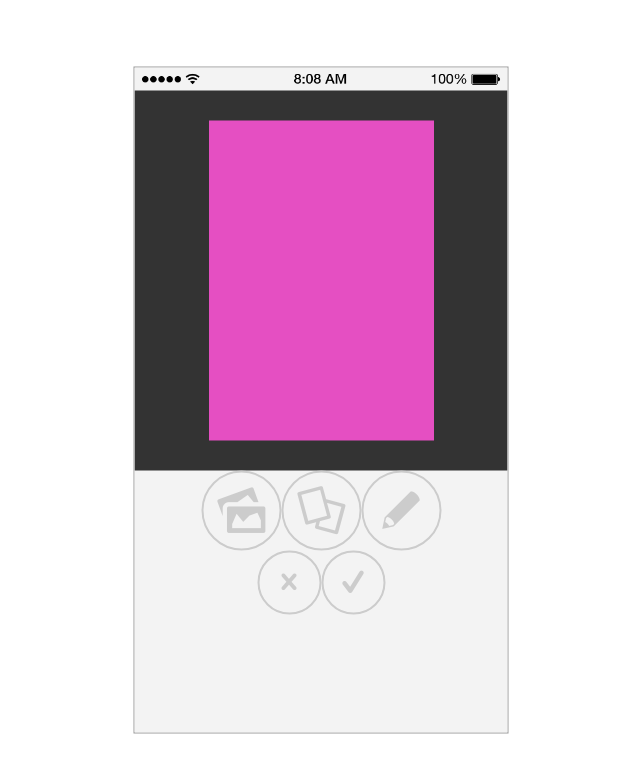
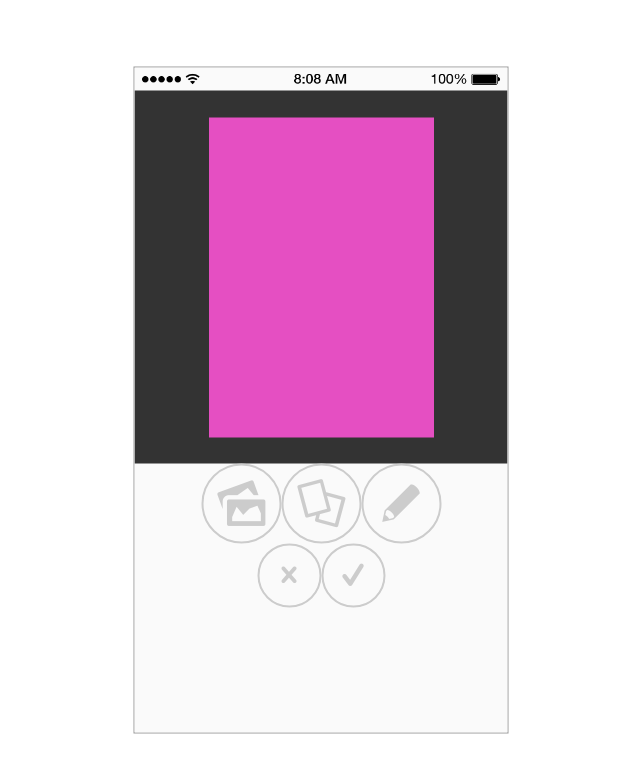
Before and after one commit to domwashburn/mobile-configurator, a website: page index.html in a window 1280 px wide. Shown: the whole page, without its empty margins (319-959 px from the left). Drawn offline with nearby package versions, Linux system fonts and the light colour scheme.

Commit message:
changed the styling for the keyboard up state of the card holder

```diff
--- a/assets/scss/style.scss
+++ b/assets/scss/style.scss
@@ -61,13 +61,10 @@ $susy: (
 
 .app__contents {
 	//@extend .fit-frame;
-	background-color: #F3F3F3;
+	background-color: #FAFAFA;
 	padding-top: 23px;
 	height: 100%;
 	width: 100%;
- 	&.keyboard-up {
-		padding-bottom: 262px;
-	}
 }
 
 .app__keyboard {
@@ -81,6 +78,10 @@ $susy: (
 	height: 100%;
 	background-color: #333;
 	position: relative;
+	height: 430px;
+	.keyboard-up & {
+		height: 373px;
+	}
 }
 
 .card {
```
Also changed, not shown: assets/css/style.css.
